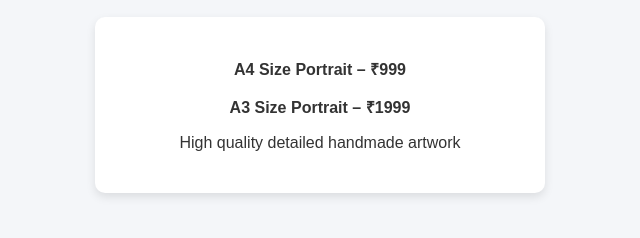
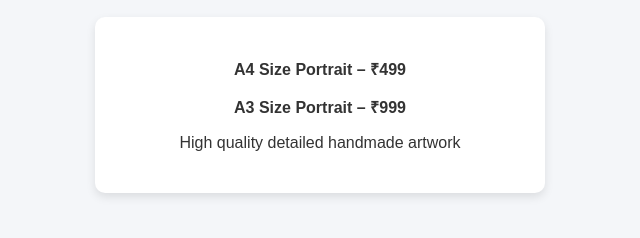
Before and after one commit to dibakarzani-ops/dibakar-art-studio, a plain HTML site: page index.html in a window 1280 px wide. Shown: the part 1073-1311 px from the top of the page, 320-960 px from the left. Drawn offline with Linux system fonts and the light colour scheme.

Commit message:
Update commission pricing for A4 and A3 portraits

```diff
--- a/index.html
+++ b/index.html
@@ -129,8 +129,8 @@
 <section id="commission">
     <h2>Commission Pricing</h2>
     <div class="price-box">
-        <p><strong>A4 Size Portrait – ₹999</strong></p>
-        <p><strong>A3 Size Portrait – ₹1999</strong></p>
+        <p><strong>A4 Size Portrait – ₹499</strong></p>
+        <p><strong>A3 Size Portrait – ₹999</strong></p>
         <p>High quality detailed handmade artwork</p>
     </div>
 </section>
```
